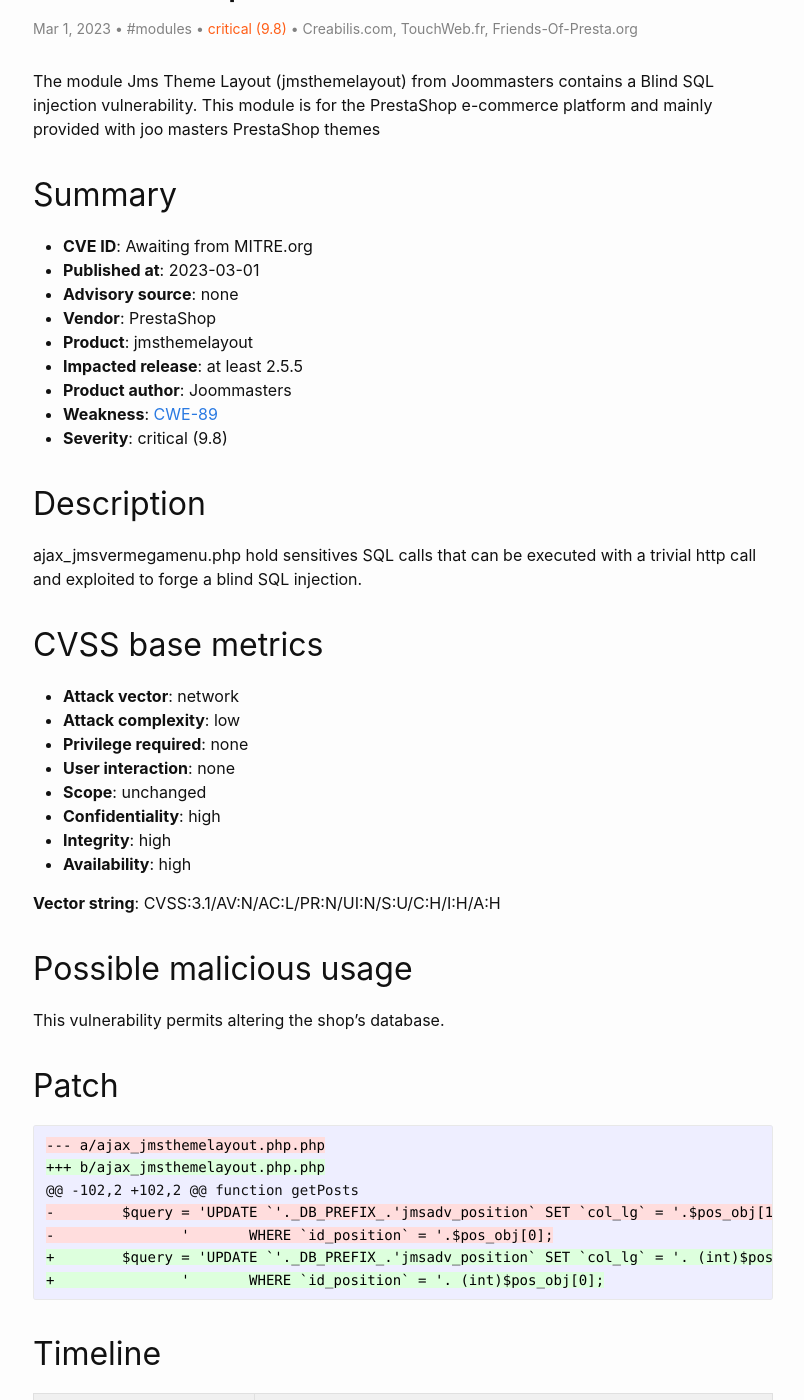
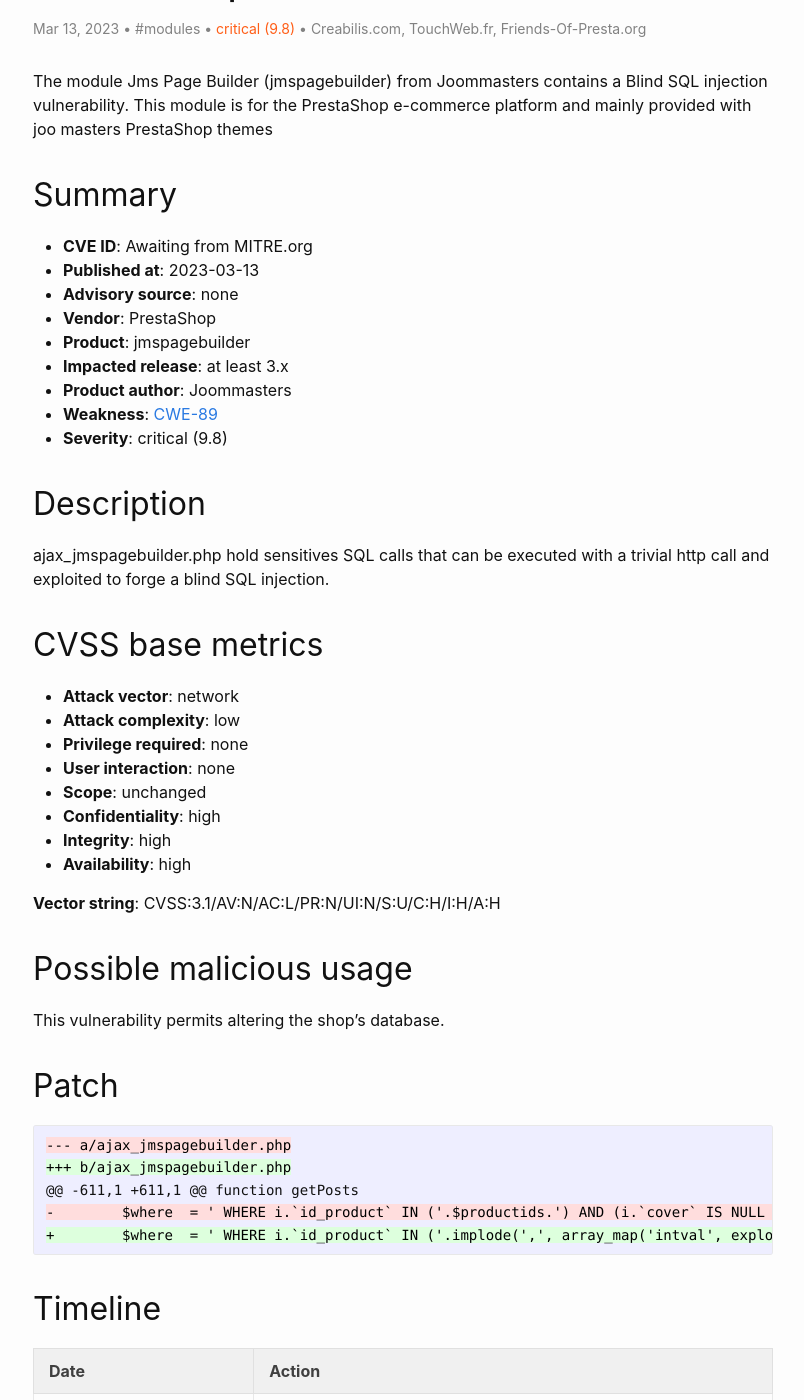
Before and after one commit to friends-of-presta/security-advisories, a Jekyll site: the page built from _posts/2023-03-13-jmspagebuilder.md, in a window 1280 px wide and 1400 px high, scrolled down 234 px. Shown: the whole window, without its empty margins (237-1041 px from the left). Built offline with Jekyll 4.4.1, drawn with Linux system fonts in a browser that asks for light colours; some of the changed text lies outside the part shown.

Commit message:
Cahnge publication date to 2023-03-13

````diff
--- a/_posts/2023-03-01-jmsthemelayout.md
+++ b/_posts/2023-03-13-jmspagebuilder.md
@@ -1,6 +1,6 @@
 ---
 layout: post
-title: "Blind SQL injection vulnerability in Jms Theme Layout (jmsthemelayout) PrestaShop module"
+title: "Blind SQL injection vulnerability in Jms Page Builder (jmspagebuilder) PrestaShop module"
 categories: modules
 author:
 - Creabilis.com
@@ -10,24 +10,24 @@ meta: "CVE,PrestaShop"
 severity: "critical (9.8)"
 ---
 
-The module Jms Theme Layout (jmsthemelayout) from Joommasters contains a Blind SQL injection vulnerability.
+The module Jms Page Builder (jmspagebuilder) from Joommasters contains a Blind SQL injection vulnerability.
 This module is for the PrestaShop e-commerce platform and mainly provided with joo masters PrestaShop themes
 
 ## Summary
 
 * **CVE ID**: Awaiting from MITRE.org
-* **Published at**: 2023-03-01
+* **Published at**: 2023-03-13
 * **Advisory source**: none
 * **Vendor**: PrestaShop
-* **Product**: jmsthemelayout
-* **Impacted release**: at least 2.5.5
+* **Product**: jmspagebuilder
+* **Impacted release**: at least 3.x
 * **Product author**: Joommasters
 * **Weakness**: [CWE-89](https://cwe.mitre.org/data/definitions/89.html)
 * **Severity**: critical (9.8)
 
 ## Description
 
-ajax_jmsvermegamenu.php hold sensitives SQL calls that can be executed with a trivial http call and exploited to forge a blind SQL injection.
+ajax_jmspagebuilder.php hold sensitives SQL calls that can be executed with a trivial http call and exploited to forge a blind SQL injection.
 
 
 ## CVSS base metrics
@@ -50,13 +50,11 @@ This vulnerability permits altering the shop’s database.
 ## Patch
 
 ```diff
---- a/ajax_jmsthemelayout.php.php
-+++ b/ajax_jmsthemelayout.php.php
-@@ -102,2 +102,2 @@ function getPosts
--        $query = 'UPDATE `'._DB_PREFIX_.'jmsadv_position` SET `col_lg` = '.$pos_obj[1].', `col_md` = '.$pos_obj[2].', `col_sm` = '.$pos_obj[3].', `col_xs` = '.$pos_obj[4].
--		'	WHERE `id_position` = '.$pos_obj[0];
-+        $query = 'UPDATE `'._DB_PREFIX_.'jmsadv_position` SET `col_lg` = '. (int)$pos_obj[1].', `col_md` = '. (int)$pos_obj[2].', `col_sm` = '. (int)$pos_obj[3].', `col_xs` = '. (int)$pos_obj[4].
-+		'	WHERE `id_position` = '. (int)$pos_obj[0];
+--- a/ajax_jmspagebuilder.php
++++ b/ajax_jmspagebuilder.php
+@@ -611,1 +611,1 @@ function getPosts
+-        $where  = ' WHERE i.`id_product` IN ('.$productids.') AND (i.`cover` IS NULL OR i.`cover` = 0)';
++        $where  = ' WHERE i.`id_product` IN ('.implode(',', array_map('intval', explode(',', $productids))).') AND (i.`cover` IS NULL OR i.`cover` = 0)';
 ```
 
 ## Timeline
@@ -65,7 +63,7 @@ This vulnerability permits altering the shop’s database.
 |--|--|
 | 2022-09-01 | Issue discovered during a pentest |
 | 2023-02-17 | Contact the author |
-| 2023-03-xx | Publish this security advisory |
+| 2023-03-13 | Publish this security advisory |
 
 ## Other recommandations
 
````
Also changed, not shown: _posts/2023-03-13-jmsblog.md (renamed from _posts/2023-02-17-jmsblog.md, +2 -2 lines), _posts/2023-03-13-jmsmegamenu.md (renamed from _posts/2023-02-17-jmsmegamenu.md, +2 -2 lines), _posts/2023-03-13-jmsslider.md (renamed from _posts/2023-03-01-jmsslider.md, +2 -2 lines), _posts/2023-03-13-jmsthemelayout.md (renamed from _posts/2023-02-17-jmspagebuilder.md, +14 -12 lines), _posts/2023-03-13-jmsvermegamenu.md (renamed from _posts/2023-02-17-jmsvermegamenu.md, +2 -2 lines).
